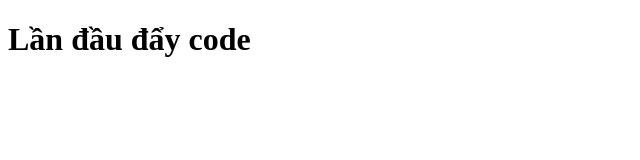
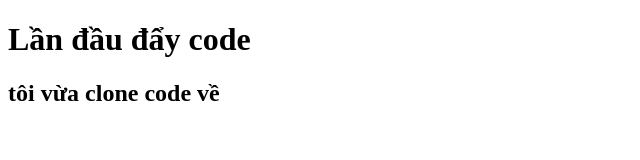
Before and after one commit to Tinhtaotau/BC69_Demo, a plain HTML site: page index.html in a window 1280 px wide. Shown: the whole page, without its empty margins (0-640 px from the left). Drawn offline with Linux system fonts and the light colour scheme.

Commit message:
vừa update code khi vừa clone

```diff
--- a/index.html
+++ b/index.html
@@ -7,5 +7,6 @@
 </head>
 <body>
     <h1>Lần đầu đẩy code</h1>
+    <h2>tôi vừa clone code về</h2>
 </body>
 </html>
```
